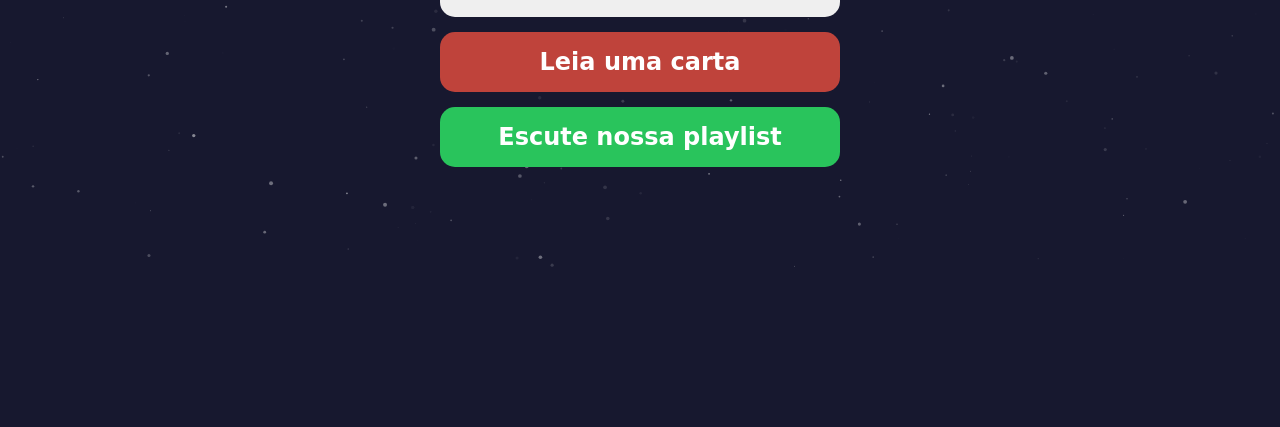
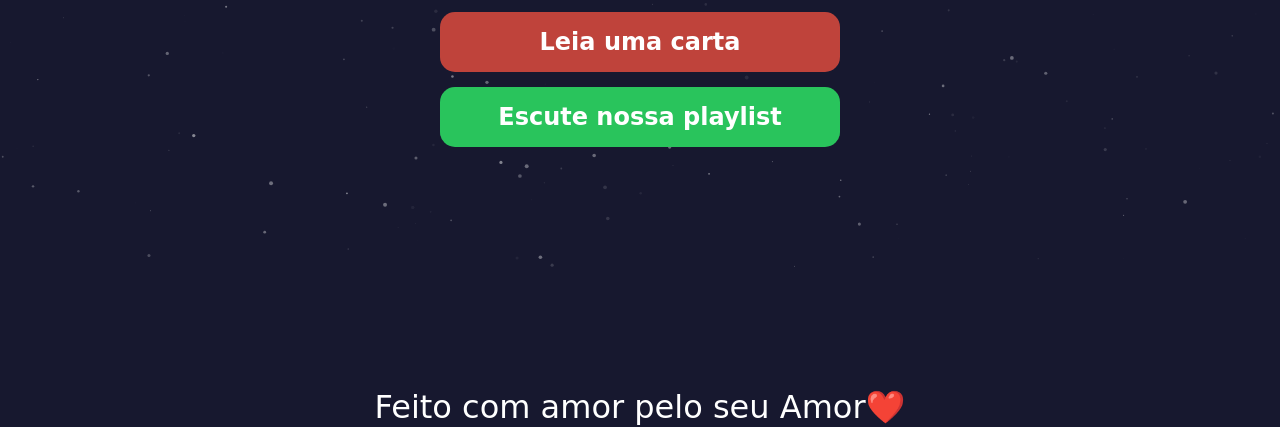
Before and after one commit to Gustavoph/Giovanna, a plain HTML site: page index.html in a window 1280 px wide. Shown: the part 373-800 px from the top of the page. Drawn offline with nearby package versions, Linux system fonts and the light colour scheme; a web font is replaced by a local one.

Commit message:
Finalizando site

```diff
--- a/index.html
+++ b/index.html
@@ -8,7 +8,7 @@
   <meta http-equiv="X-UA-Compatible" content="IE=edge">
   <link href="https://fonts.googleapis.com/css2?family=Cookie&family=Italianno&family=Rampart+One&family=Roboto:wght@400;500;700;900&display=swap" rel="stylesheet">
   <link rel="stylesheet" href="style.css">
-  <title>Document</title>
+  <title>Feito para Gi</title>
 </head>
 <body>
   <div id="particles-js">
@@ -145,7 +145,11 @@
           </a>
         </button>
       </div>
+
     </div>
+    <footer>
+      Feito com amor pelo seu Amor <span>❤️</span>
+    </footer>
   </div>
   <script src="https://cdn.jsdelivr.net/particles.js/2.0.0/particles.min.js"></script>
   <script src="./script.js"></script>
--- a/style.css
+++ b/style.css
@@ -33,7 +33,7 @@ h1 > span {
   position: absolute;
   color: white;
 
-  height: 100vh;
+  height: 95vh;
   width: 100%;
 
   display: flex;
@@ -222,3 +222,19 @@ h1 > span {
   75% {margin-left: -7px;}
   100% {margin-left: 0;}
 }
+
+
+footer {
+  font-size:32px;
+  height: 5vh;
+  color: white;
+
+  position: absolute;
+  width: 100%;
+  bottom: 0;
+
+  display: flex;
+  justify-content: center;
+  align-items: center;
+  font-family: 'Italianno', cursive;
+}
```
